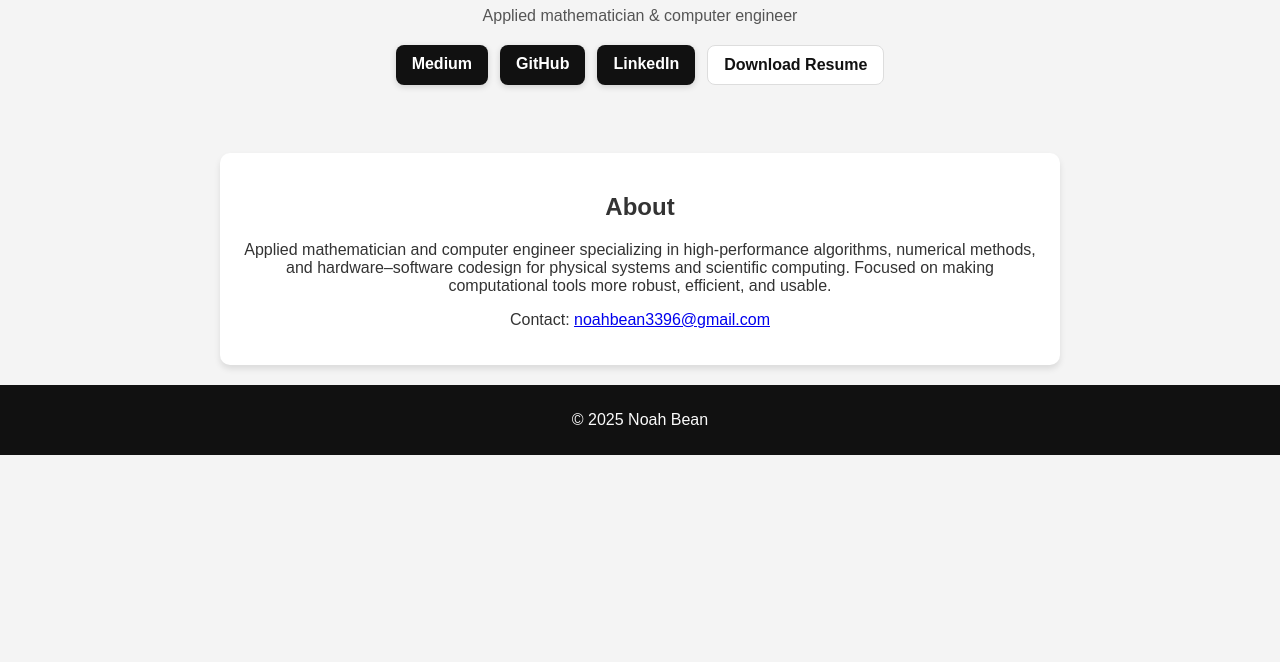
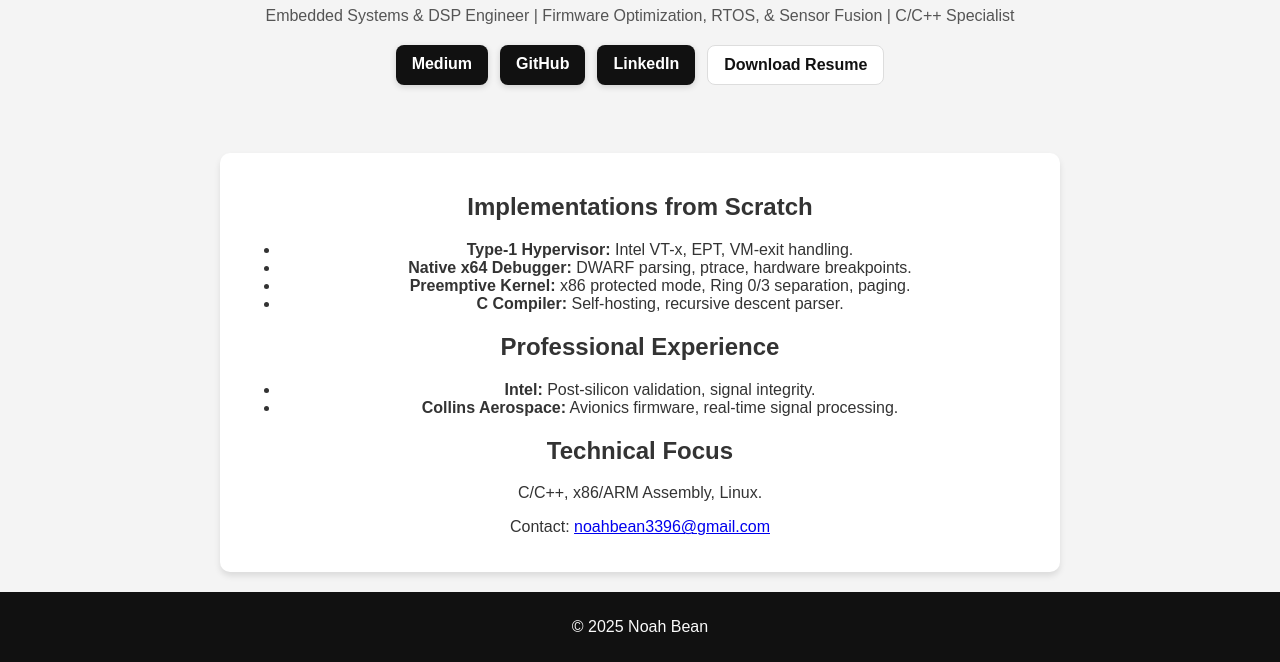
Before and after one commit to noahbean33/noahbean33.github.io, a plain HTML site: page index.html in a window 1280 px wide. Shown: the part 154-816 px from the top of the page. Drawn offline with Linux system fonts and the light colour scheme.

Commit message:
Update resume and revise homepage content
Replaced the old resume PDF with an updated version and updated index.html to reflect a new professional focus on embedded systems and DSP engineering. Revised meta tags, tagline, and about section to highlight recent technical work, professional experience, and areas of expertise.

```diff
--- a/index.html
+++ b/index.html
@@ -3,24 +3,24 @@
 <head>
     <meta charset="UTF-8">
     <meta name="viewport" content="width=device-width, initial-scale=1.0">
-    <title>Noah Bean — Applied Mathematician & Computer Engineer</title>
-    <meta name="description" content="Applied mathematician and computer engineer specializing in high-performance algorithms, numerical methods, and hardware–software codesign for physical systems and scientific computing.">
+    <title>Noah Bean — Embedded Systems & DSP Engineer</title>
+    <meta name="description" content="Embedded Systems & DSP Engineer specializing in firmware optimization, RTOS, sensor fusion, and C/C++ development.">
     <meta name="theme-color" content="#111111">
     <!-- Open Graph -->
-    <meta property="og:title" content="Noah Bean — Applied Mathematician & Computer Engineer">
-    <meta property="og:description" content="Focused on making computational tools more robust, efficient, and usable.">
+    <meta property="og:title" content="Noah Bean — Embedded Systems & DSP Engineer">
+    <meta property="og:description" content="Firmware Optimization, RTOS, & Sensor Fusion | C/C++ Specialist">
     <meta property="og:type" content="website">
     <meta property="og:url" content="https://noahbean33.github.io/">
     <!-- Twitter -->
     <meta name="twitter:card" content="summary">
-    <meta name="twitter:title" content="Noah Bean — Applied Mathematician & Computer Engineer">
-    <meta name="twitter:description" content="Focused on making computational tools more robust, efficient, and usable.">
+    <meta name="twitter:title" content="Noah Bean — Embedded Systems & DSP Engineer">
+    <meta name="twitter:description" content="Firmware Optimization, RTOS, & Sensor Fusion | C/C++ Specialist">
     <link rel="stylesheet" href="style.css">
 </head>
 <body>
     <header class="hero">
         <h1>Noah Bean</h1>
-        <p class="tagline">Applied mathematician & computer engineer</p>
+        <p class="tagline">Embedded Systems & DSP Engineer | Firmware Optimization, RTOS, & Sensor Fusion | C/C++ Specialist</p>
         <div class="actions" role="navigation" aria-label="Primary">
             <a class="btn btn-primary" href="https://medium.com/@noahbean3396" target="_blank" rel="noopener noreferrer" aria-label="Medium profile">Medium</a>
             <a class="btn btn-primary" href="https://github.com/noahbean33" target="_blank" rel="noopener noreferrer" aria-label="GitHub profile">GitHub</a>
@@ -31,10 +31,25 @@
 
     <main>
         <section class="container" id="about">
-            <h2>About</h2>
+            <h2>Implementations from Scratch</h2>
+            <ul>
+                <li><strong>Type-1 Hypervisor:</strong> Intel VT-x, EPT, VM-exit handling.</li>
+                <li><strong>Native x64 Debugger:</strong> DWARF parsing, ptrace, hardware breakpoints.</li>
+                <li><strong>Preemptive Kernel:</strong> x86 protected mode, Ring 0/3 separation, paging.</li>
+                <li><strong>C Compiler:</strong> Self-hosting, recursive descent parser.</li>
+            </ul>
+
+            <h2>Professional Experience</h2>
+            <ul>
+                <li><strong>Intel:</strong> Post-silicon validation, signal integrity.</li>
+                <li><strong>Collins Aerospace:</strong> Avionics firmware, real-time signal processing.</li>
+            </ul>
+
+            <h2>Technical Focus</h2>
             <p>
-                Applied mathematician and computer engineer specializing in high-performance algorithms, numerical methods, and hardware–software codesign for physical systems and scientific computing. Focused on making computational tools more robust, efficient, and usable.
+                C/C++, x86/ARM Assembly, Linux.
             </p>
+
             <p>
                 Contact: <a href="mailto:noahbean3396@gmail.com">noahbean3396@gmail.com</a>
             </p>
```
Also changed, not shown: 2 other files.
